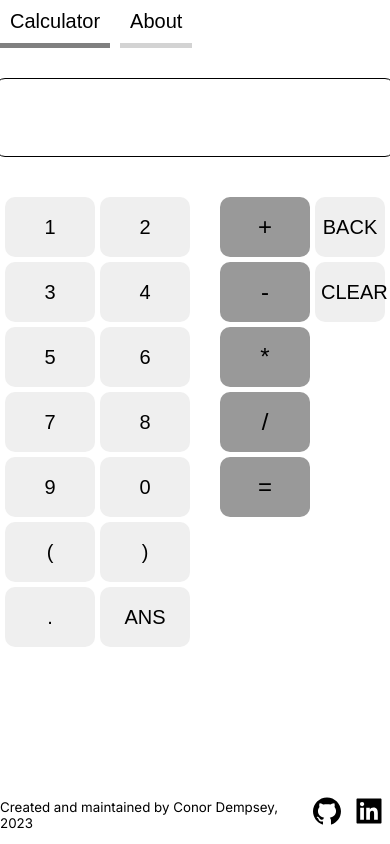
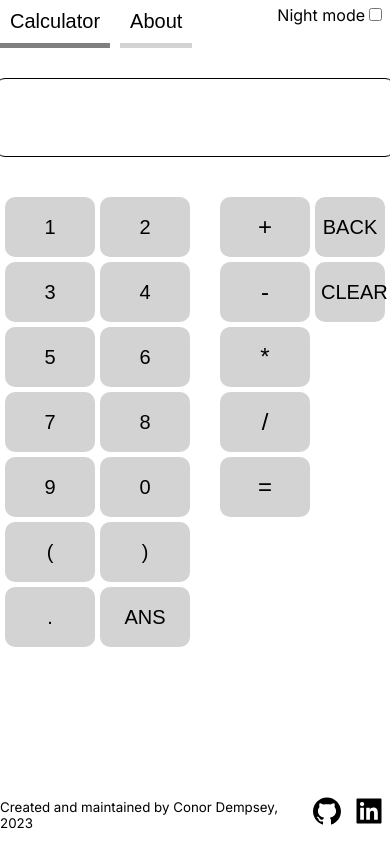
Before and after one commit to crimsonblue11/calculator-app, a React (Create React App) app: page / in a window 390 px wide. Built offline with nearby package versions, Linux system fonts and the light colour scheme.

Commit message:
feat(ui): add night mode
Add simple night mode to the application, toggled by a checkbox
in the header. The way this was implemented removes responsive
button colours, so that will be something to do later.

```diff
--- a/src/App.js
+++ b/src/App.js
@@ -6,11 +6,22 @@ import About from "./components/About"
 
 export default function App() {
     const [pageState, setPageState] = React.useState(0)
+    const [nightMode, setNightMode] = React.useState(false)
+
+    var style = {
+        backgroundColor: nightMode ? "#404258" : "white",
+        color: nightMode ? "white" : "black"
+    }
+
+    var buttonStyle = {
+        backgroundColor: nightMode ? "#474E68" : "lightgrey",
+        color: nightMode ? "white" : "black"
+    }
 
     let page;
     switch(pageState) {
         case 0:
-            page = <Calculator />
+            page = <Calculator style={buttonStyle} />
             break
         case 1:
             page = <About />
@@ -24,11 +35,19 @@ export default function App() {
         setPageState(parseInt(event.target.value,10))
     }
 
+    function nightToggle() {
+        setNightMode(prevValue => !prevValue)
+    }
+
     return (
-        <main className="container">
-            <Header onClick={changeTab} />
+        <main style={style}>
+            <Header
+                onClick={changeTab}
+                nightToggle={nightToggle}
+                isNight={nightMode}
+                style={style} />
             {page}
-            <Footer />
+            <Footer style={style} />
         </main>
     )
 }
--- a/src/components/Calculator.js
+++ b/src/components/Calculator.js
@@ -1,6 +1,7 @@
 import React from "react"
+import NumberButton from "./NumberButton"
 
-export default function Calculator() {
+export default function Calculator(props) {
     const [calcState, setCalcState] = React.useState("")
     const [answer, setAnswer] = React.useState("0")
 
@@ -181,33 +182,35 @@ export default function Calculator() {
             />
             <div className="calculator--input">
                 <span className="number-row">
-                    <button value={"1"} onClick={addToState}>1</button>
-                    <button value={"2"} onClick={addToState}>2</button>
-                    <button value={"3"} onClick={addToState}>3</button>
-                    <button value={"4"} onClick={addToState}>4</button>
-                    <button value={"5"} onClick={addToState}>5</button>
-                    <button value={"6"} onClick={addToState}>6</button>
-                    <button value={"7"} onClick={addToState}>7</button>
-                    <button value={"8"} onClick={addToState}>8</button>
-                    <button value={"9"} onClick={addToState}>9</button>
-                    <button value={"0"} onClick={addToState}>0</button>
-                    <button value={"("} onClick={addToState}>&#40;</button>
-                    <button value={")"} onClick={addToState}>&#41;</button>
-                    <button value={"."} onClick={addToState}>.</button>
-                    <button value={"ANS"} onClick={addToState}>ANS</button>
+                    <NumberButton style={props.style} value={"1"} onClick={addToState} />
+                    <NumberButton style={props.style} value={"2"} onClick={addToState} />
+                    <NumberButton style={props.style} value={"3"} onClick={addToState} />
+                    <NumberButton style={props.style} value={"4"} onClick={addToState} />
+                    <NumberButton style={props.style} value={"5"} onClick={addToState} />
+                    <NumberButton style={props.style} value={"6"} onClick={addToState} />
+                    <NumberButton style={props.style} value={"7"} onClick={addToState} />
+                    <NumberButton style={props.style} value={"8"} onClick={addToState} />
+                    <NumberButton style={props.style} value={"9"} onClick={addToState} />
+                    <NumberButton style={props.style} value={"0"} onClick={addToState} />
+                    <NumberButton style={props.style} value={"("} onClick={addToState} />
+                    <NumberButton style={props.style} value={")"} onClick={addToState} />
+                    <NumberButton style={props.style} value={"."} onClick={addToState} />
+                    <NumberButton style={props.style} value={"ANS"} onClick={addToState} />
                 </span>
                 <span className="calculator--functions">
-                    <button value={"+"} onClick={addToState}>+</button>
-                    <button value={"-"} onClick={addToState}>-</button>
-                    <button value={"*"} onClick={addToState}>*</button>
-                    <button value={"/"} onClick={addToState}>/</button>
-                    <button onClick={equalsAction}>=</button>
+                    <NumberButton style={props.style} value={"+"} onClick={addToState} />
+                    <NumberButton style={props.style} value={"-"} onClick={addToState} />
+                    <NumberButton style={props.style} value={"*"} onClick={addToState} />
+                    <NumberButton style={props.style} value={"/"} onClick={addToState} />
+                    <NumberButton style={props.style} value={"="} onClick={equalsAction} />
                 </span>
                 <span className="calculator--controls">
                     <button
+                        style={props.style}
                         onClick={() => setCalcState(prevState => prevState.slice(0, prevState.length - 1))}
                     >BACK</button>
                     <button
+                        style={props.style}
                         onClick={clearAction}
                     >CLEAR</button>
                 </span>
--- a/src/components/Footer.js
+++ b/src/components/Footer.js
@@ -1,13 +1,13 @@
 import React from "react"
 import { AiFillGithub, AiFillLinkedin } from "react-icons/ai"
 
-export default function Footer() {
+export default function Footer(props) {
     return (
-        <footer>
+        <footer style={props.style}>
             <p>Created and maintained by Conor Dempsey, 2023</p>
             <span className="footer--icons">
-                <a href="https://github.com/crimsonblue11"><AiFillGithub /></a>
-                <a href="https://www.linkedin.com/in/conor-dempsey-a66269237"><AiFillLinkedin /></a>
+                <a style={props.style} href="https://github.com/crimsonblue11"><AiFillGithub /></a>
+                <a style={props.style} href="https://www.linkedin.com/in/conor-dempsey-a66269237"><AiFillLinkedin /></a>
             </span>
         </footer>
     )
--- a/src/components/Header.js
+++ b/src/components/Header.js
@@ -2,21 +2,32 @@ import React from "react"
 
 export default function Header(props) {
     return (
-        <header>
+        <header className={props.colorMode}>
             <div className="header--tabcontainer">
                 <button
                     onClick={props.onClick}
                     className="header--tab"
-                    value={0}>
+                    value={0}
+                    style={props.style}>
                     Calculator
                 </button>
                 <button
+                    style={props.style}
                     onClick={props.onClick}
                     className="header--tab"
                     value={1}>
                     About
                 </button>
             </div>
+            <span className="header--toggle">
+                <label htmlFor="nightmode-toggle">Night mode</label>
+                <input
+                    id="night-toggle"
+                    type="checkbox"
+                    value={props.isNight}
+                    onChange={props.nightToggle}
+                />
+            </span>
         </header>
     )
 }
--- /dev/null
+++ b/src/components/NumberButton.js
@@ -0,0 +1,15 @@
+import React from "react"
+
+export default function NumberButton(props) {
+
+    return (
+        <button
+            className="numberButton"
+            style={props.style}
+            value={props.value}
+            onClick={props.onClick}
+        >
+            {props.value}
+        </button>
+    )
+}
--- a/src/style.css
+++ b/src/style.css
@@ -6,6 +6,7 @@ body {
 }
 
 main {
+    height: 100vh;
     display: flex;
     flex-direction: column;
 }
@@ -85,7 +86,6 @@ footer {
     width: 90px;
     height: 60px;
     font-size: 24px;
-    background-color: #999999;
 }
 
 .calculator--functions > button:hover {
@@ -104,6 +104,11 @@ footer {
 
 .calculator--controls > button {
     width: 70px;
+}
+
+header {
+    display: flex;
+    justify-content: space-between;
 }
 
 .header--tabcontainer {
@@ -131,3 +136,7 @@ footer {
 article {
     margin: 10px;
 }
+
+.header--toggle {
+    margin: 5px;
+}
```
